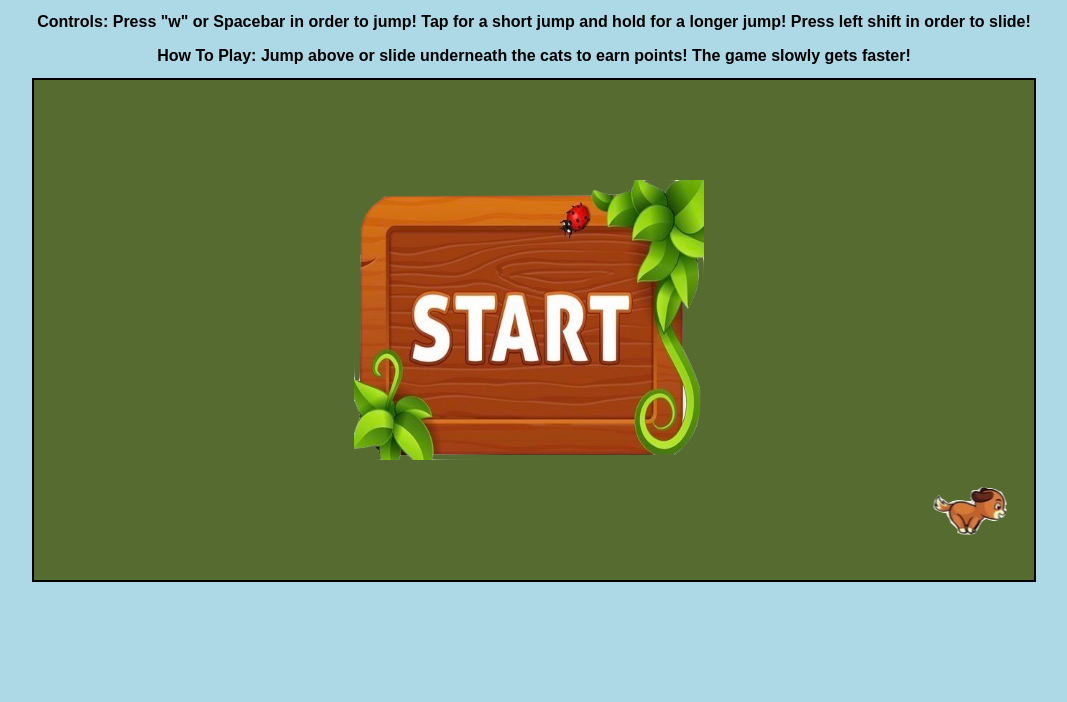
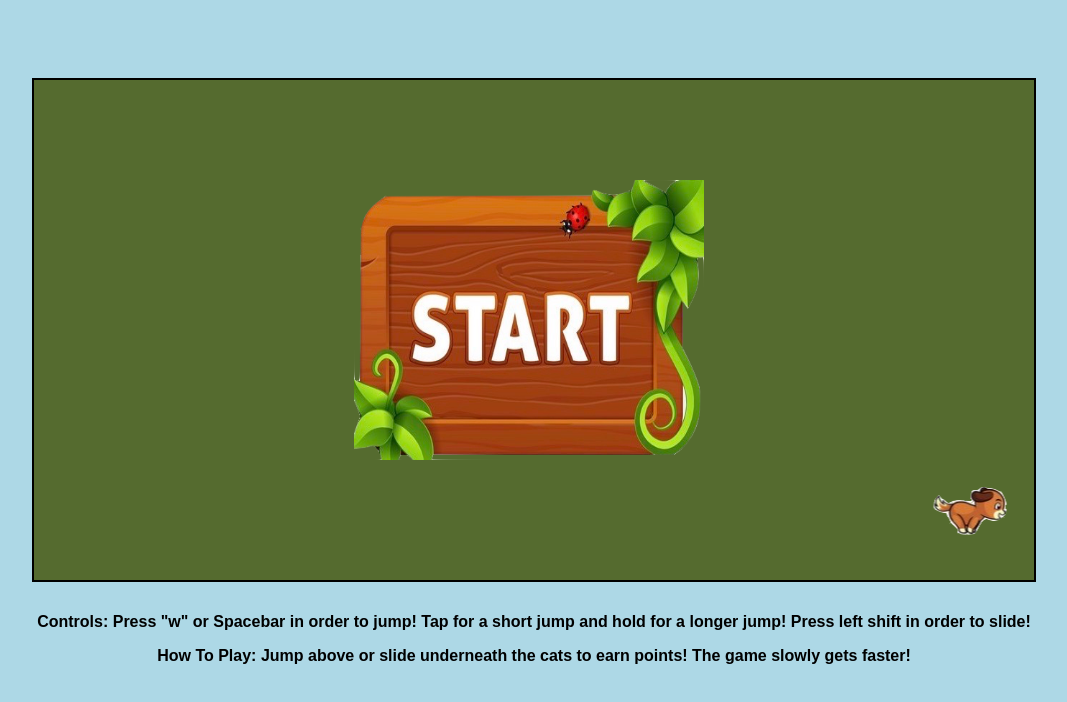
Before and after one commit to Gogetaspirit/Corgi-Run, a website built with webpack: page index.html in a window 1280 px wide. Shown: the part 70-772 px from the top of the page, without its empty margins (106-1173 px from the left). Built offline with nearby package versions, Linux system fonts and the light colour scheme.

Commit message:
rearranged directions and instructions

```diff
--- a/src/styles/index.scss
+++ b/src/styles/index.scss
@@ -37,3 +37,9 @@ font-weight: bold;
     font-family: Arial, Helvetica, sans-serif;
     font-weight: bold;
 }
+
+
+.box {
+  position: relative;
+  top: 600px;
+}
```
Also changed, not shown: dist/main.css, src/dog.js (line endings or trailing spaces).
